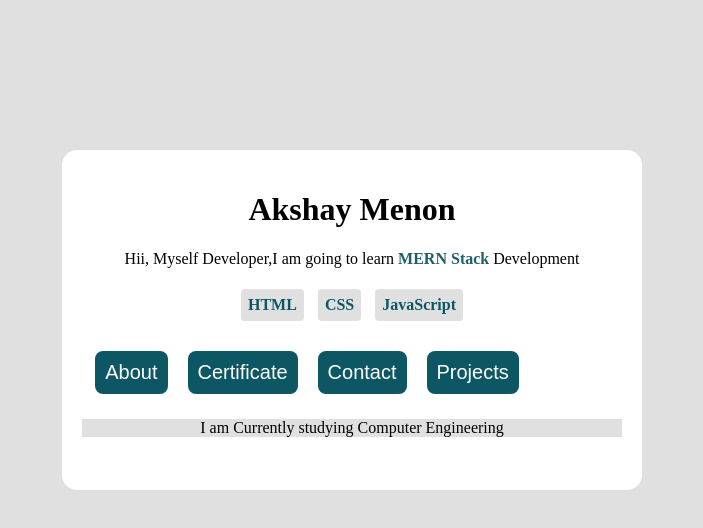
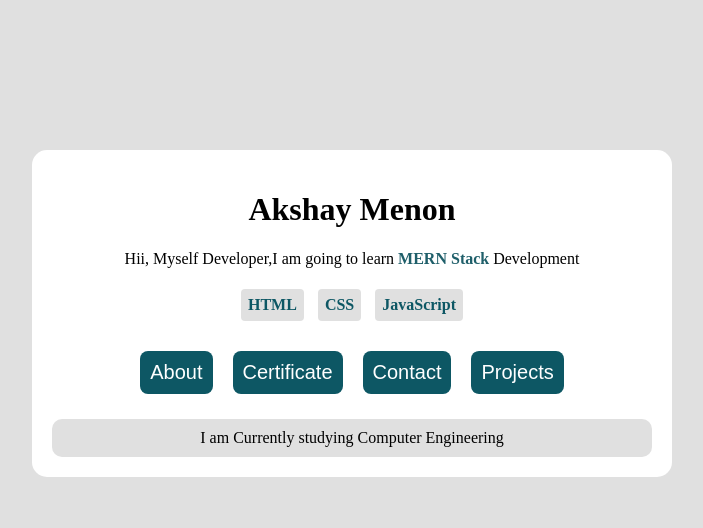
Before and after one commit to Akshay1code/MiniFolio, a plain HTML site: page index.html in a window 1280 px wide. Both pictures are taken after a click on the button "About". Shown: the whole page, without its empty margins (288-991 px from the left). Drawn offline with Linux system fonts and the light colour scheme.

Commit message:
Updated changes

```diff
--- a/index.html
+++ b/index.html
@@ -14,12 +14,10 @@
         border-radius: 15px;
         padding:20px;
         background:#ffffff;
-        width:540px;
-        height:300px;
         margin:auto;
         margin-top:150px;
-        text-align: center;
-        box-shadow: #787878;
+        text-align:center;
+        max-width: 600px;
     }
     #skill{
         display: inline-block;
@@ -34,9 +32,8 @@
     #actions{
         display: flex;
         flex-direction: row;
-        width: 400px;
         padding:5px;
-        justify-content: center;
+        justify-content:center;
         gap: 20px;
         margin: 20px;
     }
@@ -62,6 +59,7 @@
     }
     #content{
         background-color: #e0e0e0;
+        border-radius: 10px;
     }
 
 </style>
@@ -89,17 +87,21 @@
         let contentBox=document.getElementById("content")
         function showAbout(){
             content.style.display="block"
+            content.style.padding="10px"
             contentBox.innerText="I am Currently studying Computer Engineering"
         }
         function showCert(){
             content.style.display="block"
             contentBox.innerText="Python,Java Full Stack Developer"
+            content.style.padding="10px"
         }function showContact(){
             content.style.display="block"
             contentBox.innerText="829xxxxxxxxxxxx"
+            content.style.padding="10px"
         }function showProject(){
             content.style.display="block"
             contentBox.innerText="Virtual banking System ,Virtual Blood Bank App"
+            content.style.padding="10px"
         }
 
     </script>
```
